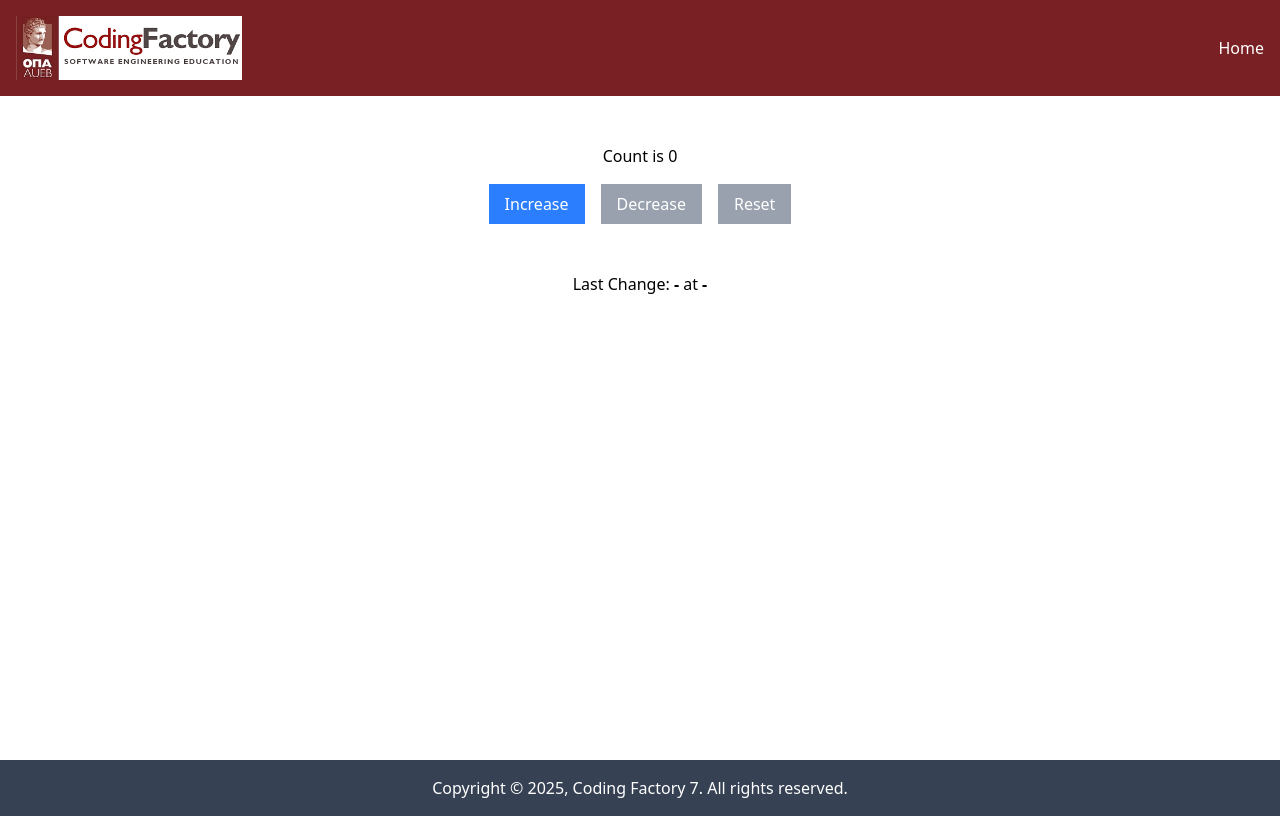
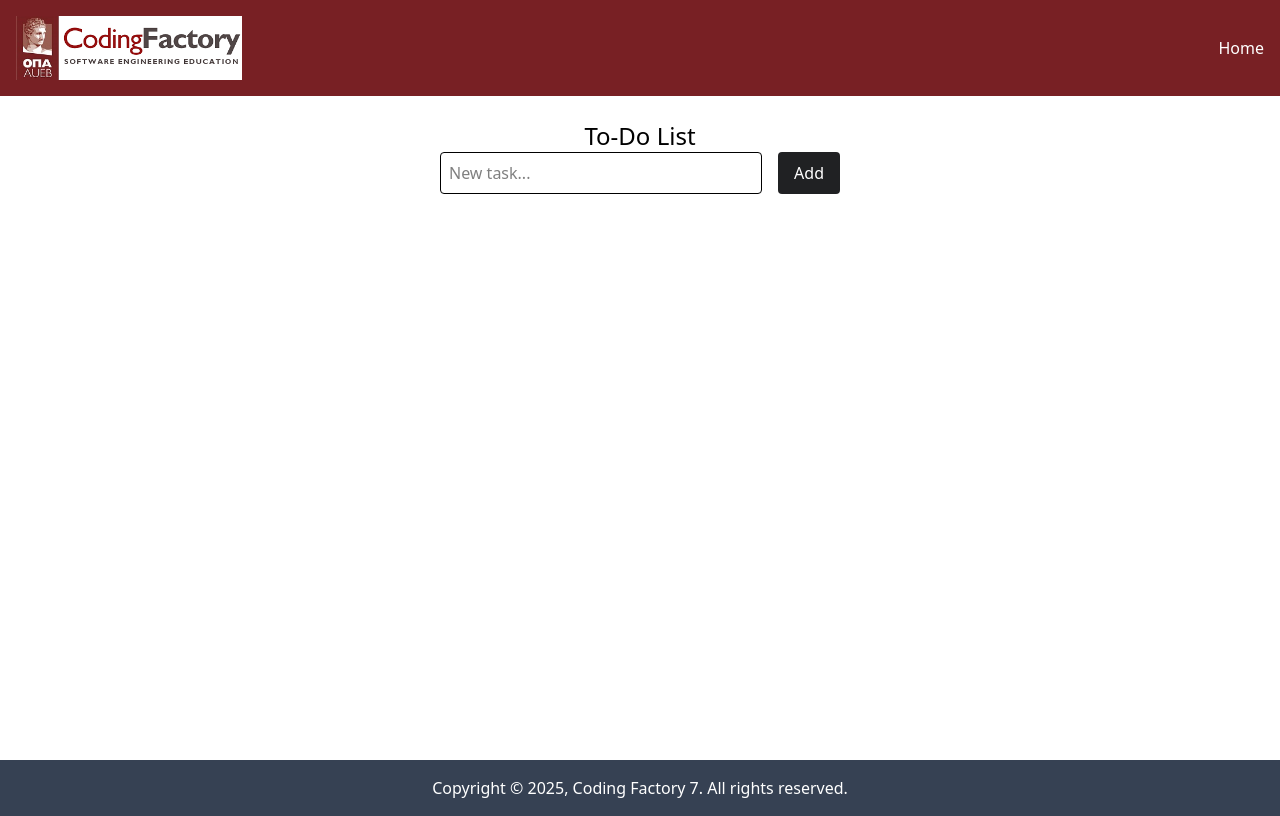
Before and after one commit to Marlesk/cf7-react-intro, a React (Vite) app: page / in a window 1280 px wide. Built offline with nearby package versions, Linux system fonts and the light colour scheme.

Commit message:
feat: new changes

```diff
--- a/package.json
+++ b/package.json
@@ -12,6 +12,7 @@
   "dependencies": {
     "@tailwindcss/vite": "^4.1.7",
     "autoprefixer": "^10.4.21",
+    "lucide-react": "^0.511.0",
     "postcss": "^8.5.3",
     "react": "^19.1.0",
     "react-dom": "^19.1.0",
--- a/src/App.tsx
+++ b/src/App.tsx
@@ -3,6 +3,7 @@
 // import ArrowFunctionalComponent from "./components/ArrowFunctionalComponent.tsx";
 // import ArrowFunctionalComponentWithProps from "./components/ArrowFunctionalComponentWithProps.tsx";
 import Layout from "./components/Layout.tsx";
+import Todo from "./components/Todo/Todo.tsx";
 //import FunctionalComponentWithState from "./components/FunctionalComponentWithState.tsx";
 //import Counter from "./components/Counter.tsx";
 //import NameChanger from "./components/NameChanger.tsx";
@@ -10,7 +11,7 @@
 //import CounterAdvanced from "./components/CounterAdvanced.tsx";
 //import CounterWithCustomHook from "./components/CounterWithCustomHook.tsx";
 //import CounterAdvancedWithCustomHook from "./components/CounterAdvancedWithCustomHook.tsx";
-import CounterWithReducer from "./components/CounterWithReducer.tsx";
+//import CounterWithReducer from "./components/CounterWithReducer.tsx";
 //import ClassComponentWithState from "./components/ClassComponentWithState.tsx";
 
 
@@ -36,7 +37,8 @@
               {/*<CounterAdvanced/>*/}
               {/*<CounterWithCustomHook/>*/}
               {/*<CounterAdvancedWithCustomHook/>*/}
-              <CounterWithReducer/>
+              {/*<CounterWithReducer/>*/}
+              <Todo/>
           </Layout>
       </>
   )
```
Also changed, not shown: 1 other file (tests, documents, lock files or other folders).
